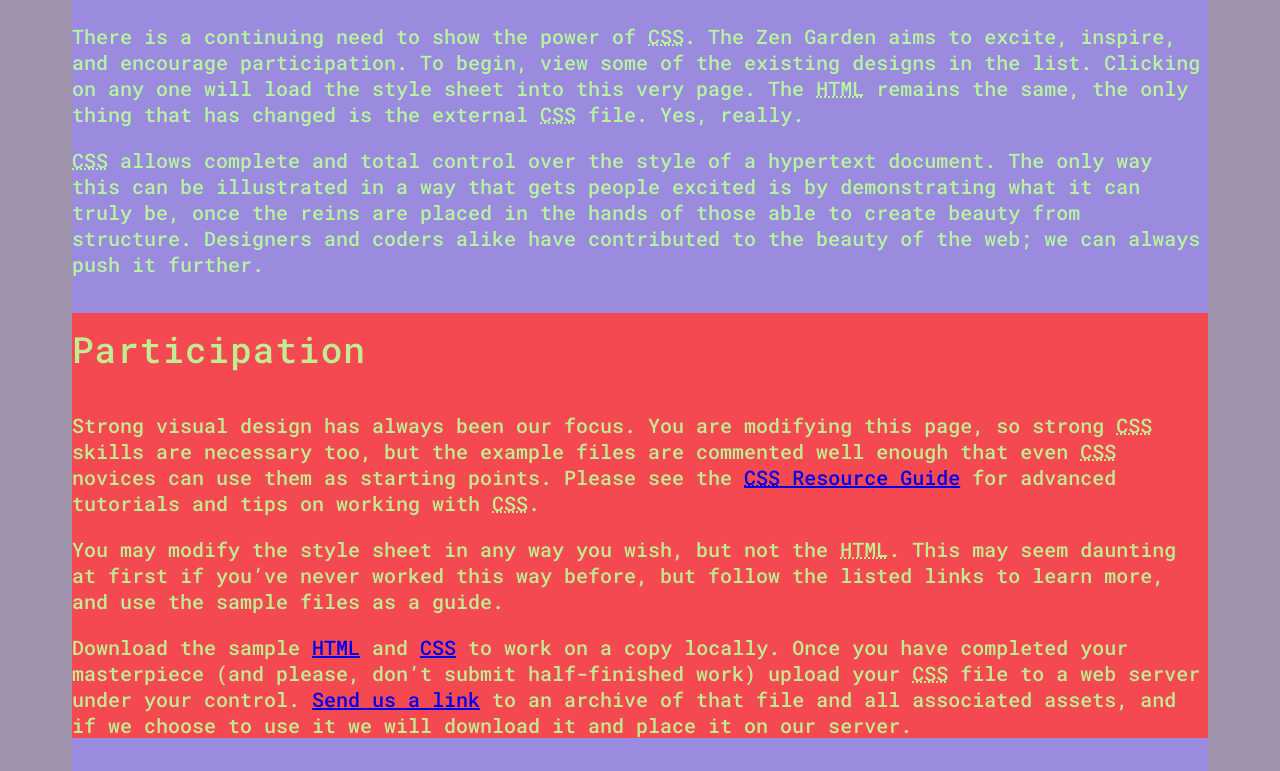
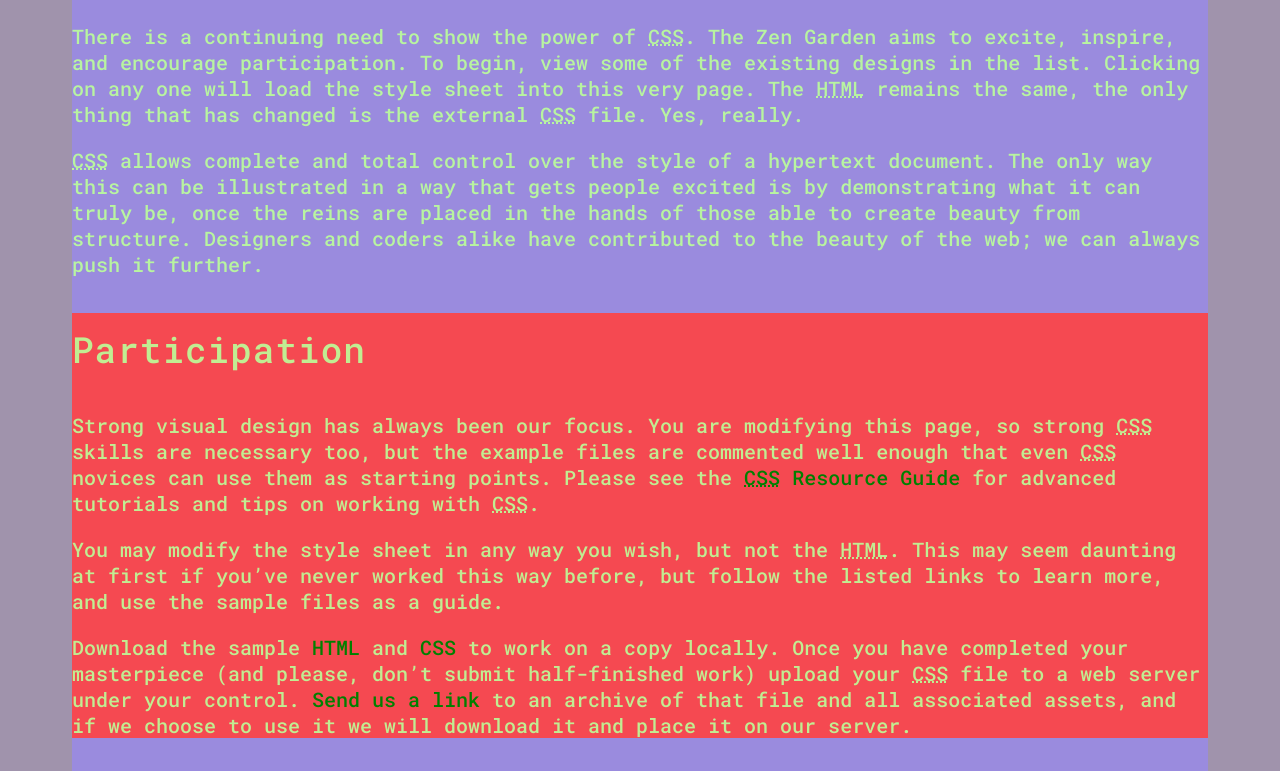
Before and after one commit to AlexSklizovic/workspacecss-2020-lkmbry, a website: page index.html in a window 1280 px wide. Shown: the part 749-1520 px from the top of the page. Drawn offline with Linux system fonts and the light colour scheme; a web font is replaced by a local one.

Commit message:
link color/underline

```diff
--- a/css/main.css
+++ b/css/main.css
@@ -67,6 +67,11 @@ div.summary{
   font-family: 'Ranchers', cursive;
 }
 
+a{
+  text-decoration: none;
+  color: green;
+}
+
 /** 03 Position, Size, layout **/
 
 
```
